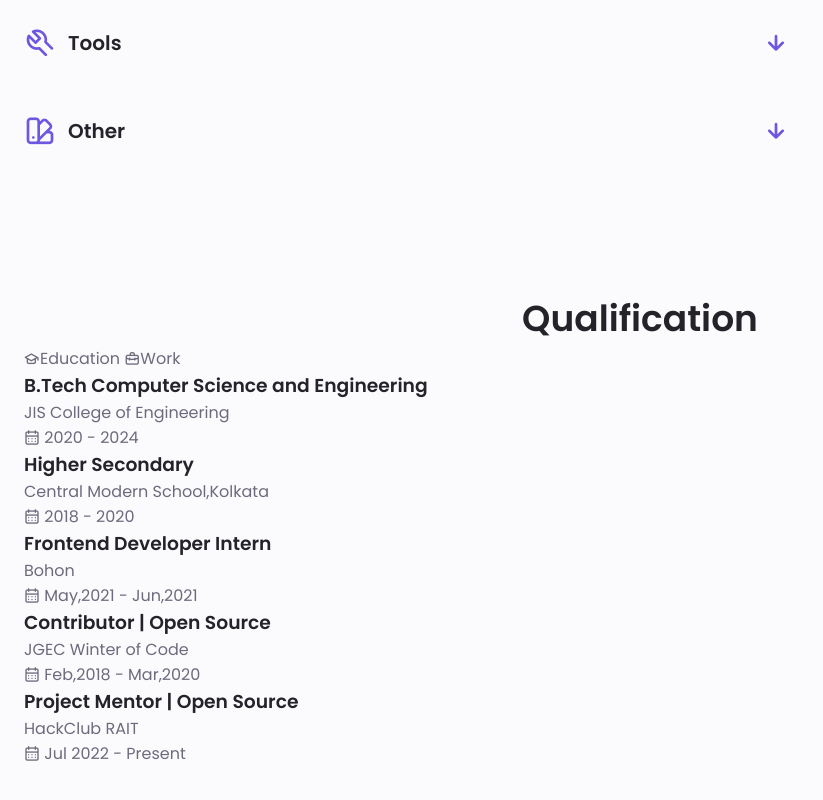
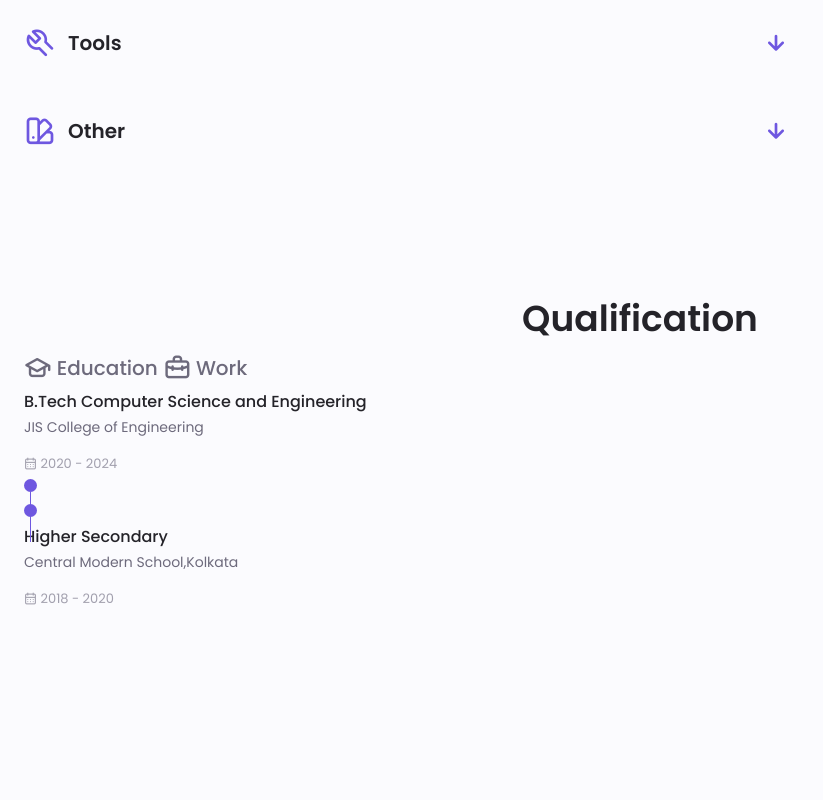
Before and after one commit to aritra-tech/aritra-tech.github.io, a plain HTML site: page index.html in a window 1280 px wide. Shown: the part 1596-2396 px from the top of the page, without its empty margins (0-823 px from the left). After the commit the page ends 2317 px from the top, so only its background shows below. Drawn offline with nearby package versions, Linux system fonts and the light colour scheme.

Commit message:
Designing done

```diff
--- a/assets/css/styles.css
+++ b/assets/css/styles.css
@@ -380,3 +380,59 @@ img{
 .skills__open .skills__arrow{
     transform: rotate(-180deg);
 }
+/* Qualification */
+.qualification__tabs{
+    font-size: var(--h3-font-size);
+    font-weight: var(--font-mediun);
+    cursor: pointer;
+}
+.qualification__button{
+    font-size: var(--h3-font-size);
+    font-weight: var(--font-mediun);
+    cursor: pointer;
+}
+.qualification__button:hover{
+    color: var(--first-color);
+}
+.qualification__icon{
+    font-size: 1.8rem;
+    margin-right: var(--mb-0-25);
+}
+.qualification__data{
+    display: grid;
+    grid-template-columns: 1 fr max-content 1fr;
+    column-gap: 1.5rem;
+}
+.qualification__title{
+    font-size: var(--normal-font-size);
+    font-weight: var(--font-mediun);
+}
+.qualification__subtitle{
+    display: inline-block;
+    font-size: var(--small-font-size);
+    margin-bottom: var(--mb-1);
+}
+.qualification__calendar{
+    font-size: var(--smaller-font-size);
+    color: var(--text-color-light);
+}
+.qualification__rounder{
+    display: inline-block;
+    width: 13px;
+    height: 13px;
+    background-color: var(--first-color);
+    border-radius: 50%;
+}
+.qualification__line{
+    display: block;
+    width: 1px;
+    height: 100%;
+    background-color: var(--first-color);
+    transform: translate(6px, -7px);
+}
+.qualification [data-content]{
+    display: none;
+}
+.qualification__active[data-content]{
+    display: block;
+}
--- a/index.html
+++ b/index.html
@@ -387,7 +387,7 @@
 
                     <div class="qualification__sections">
                         <!-------- Education ------>
-                        <div class="qualification__content">
+                        <div class="qualification__content qualification__active" data-content id="education">
                             <!------------------ Education 1 ------------------------->
                             <div class="qualification__data">
                                 <div>
@@ -424,7 +424,7 @@
                             </div>
                         </div>
                         <!-------- Work ------>
-                        <div class="qualification__content">
+                        <div class="qualification__content" data-content id="work">
                             <!------------------ Work 1 ------------------------->
                             <div class="qualification__data">
                                 <div>
```
